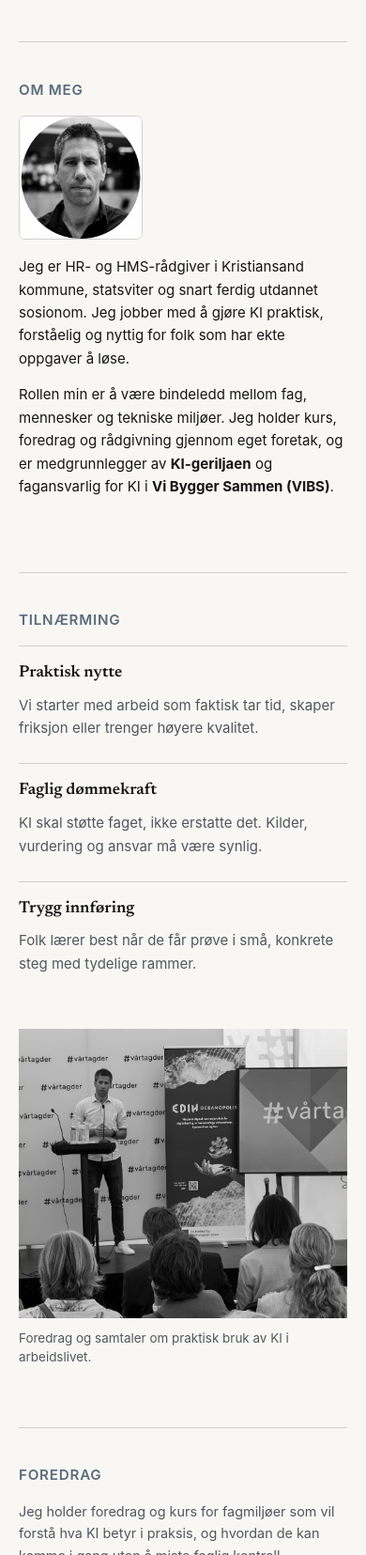
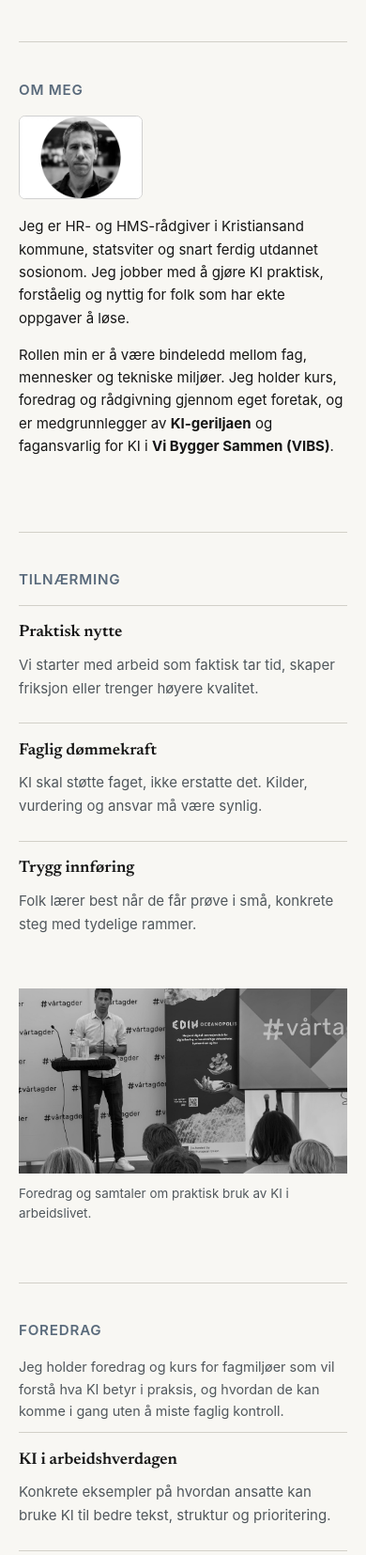
Before and after one commit to Luaze1985/personlignettsidenyeste, a website: page index.html in a window 390 px wide. Shown: the part 3000-4655 px from the top of the page at 94% size. Drawn offline with Linux system fonts and the light colour scheme.

Commit message:
Rett formatering av profil- og scenebilder

```diff
--- a/css/style.css
+++ b/css/style.css
@@ -172,14 +172,15 @@ section > p:last-child { margin-bottom: 0; }
 .booking-note { margin-top: 1.25rem; font-size: 0.95rem; }
 .booking-note a { color: var(--accent-color); }
 .speaking-image {
+    width: 100%; max-width: 620px; aspect-ratio: 16 / 9;
     margin: -0.5rem 0 4rem;
 }
 .speaking-image img {
     display: block;
     width: 100%;
-    max-width: 620px;
-    height: auto;
-    margin-inline: 0;
+    height: 100%;
+    object-fit: cover;
+    object-position: 50% 42%;
     filter: grayscale(1);
 }
 .speaking-image figcaption {
@@ -195,7 +196,7 @@ section > p:last-child { margin-bottom: 0; }
     align-items: start;
 }
 .about-image {
-    width: 150px; height: 150px; border-radius: 0.4rem; object-fit: cover;
+    width: 150px; height: auto; border-radius: 0.4rem; object-fit: contain;
     border: 1px solid var(--border-color); filter: grayscale(1);
 }
 .about-layout p { font-size: 0.94rem; line-height: 1.62; max-width: 60ch; }
@@ -370,8 +371,8 @@ footer { padding-top: 1.5rem; border-top: 1px solid var(--border-color); padding
     .intro { flex-direction: column; align-items: flex-start; }
     .intro-lede { font-size: 2.35rem; max-width: 12ch; }
     .about-layout { grid-template-columns: 1fr; gap: 1.1rem; }
-    .about-image { width: 132px; height: 132px; }
-    .speaking-image img { max-width: none; }
+    .about-image { width: 132px; }
+    .speaking-image { max-width: none; }
     .proof-feature { flex-direction: column; align-items: flex-start; }
     .proof-headline { font-size: 1.65rem; max-width: 14ch; }
     .contact-links { flex-direction: column; gap: 0.7rem; }
--- a/index.html
+++ b/index.html
@@ -183,7 +183,7 @@
     <section id="om" class="reveal">
         <h2>Om meg</h2>
         <div class="about-layout">
-            <img class="about-image" src="images/Profil.jpg" alt="Lars Erik Brekne Johnsen" width="320" height="320">
+            <img class="about-image" src="images/Profil.jpg" alt="Lars Erik Brekne Johnsen" width="1264" height="848" loading="lazy" decoding="async">
             <div>
                 <p>Jeg er HR- og HMS-rådgiver i Kristiansand kommune, statsviter og snart ferdig utdannet sosionom. Jeg jobber med å gjøre KI praktisk, forståelig og nyttig for folk som har ekte oppgaver å løse.</p>
                 <p>Rollen min er å være bindeledd mellom fag, mennesker og tekniske miljøer. Jeg holder kurs, foredrag og rådgivning gjennom eget foretak, og er medgrunnlegger av <strong>KI-geriljaen</strong> og fagansvarlig for KI i <strong>Vi Bygger Sammen (VIBS)</strong>.</p>
@@ -210,7 +210,7 @@
     </section>
 
     <figure class="speaking-image reveal">
-        <img src="images/foredrag-vartagder-snitt-bw.jpg" alt="Lars Erik Brekne Johnsen holder foredrag under Vårtagder" width="2050" height="1804" loading="lazy">
+        <img src="images/foredrag-vartagder-snitt-bw.jpg" alt="Lars Erik Brekne Johnsen holder foredrag under Vårtagder" width="2050" height="1804" loading="lazy" decoding="async">
         <figcaption>Foredrag og samtaler om praktisk bruk av KI i arbeidslivet.</figcaption>
     </figure>
 
```
Also changed, not shown: tests/image-format.spec.js (added, +55 -0 lines).
